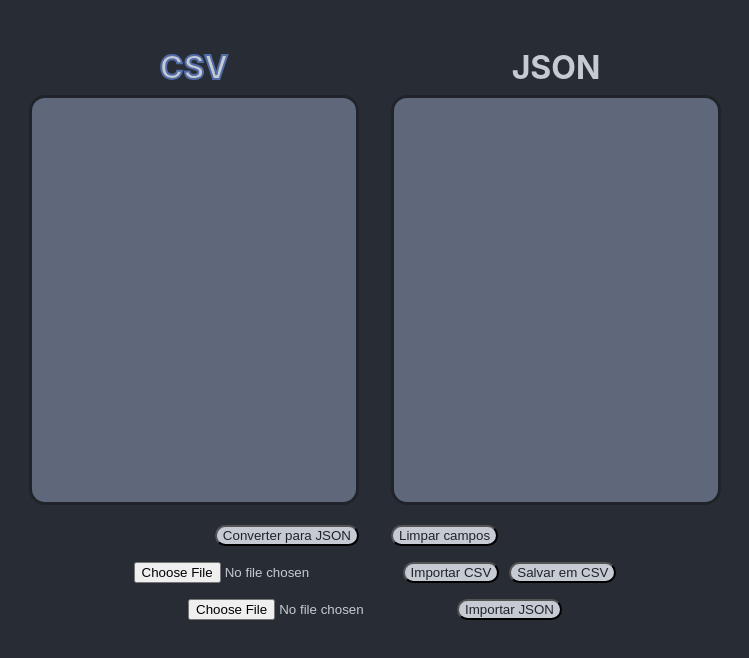
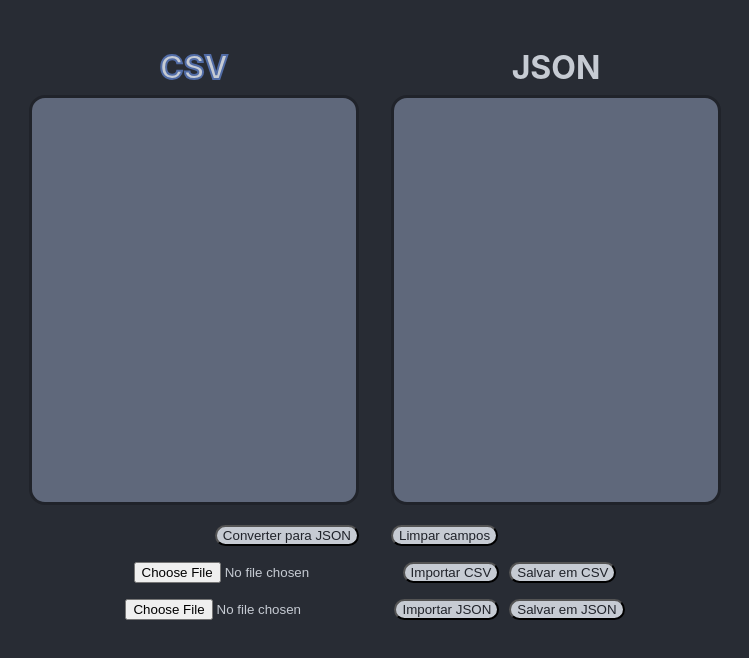
Before and after one commit to Vinny021/csv2json, a React (Create React App) app: page / in a window 1280 px wide. Shown: the top 658 px of the page, without its empty margins (265-1014 px from the left). Built offline with nearby package versions, Linux system fonts and the light colour scheme.

Commit message:
Save content in JSON

```diff
--- a/src/App.jsx
+++ b/src/App.jsx
@@ -245,6 +245,31 @@ function App() {
     }
   }
 
+  const saveJsonContent = () => {
+    try {
+        if (!validateJson()) {
+          setShowAlert([true, 'Sem conteúdo Json']);
+          setTimeout(() => setShowAlert(false), 1500);
+          return;
+        }
+
+        const blob = new Blob([jsonText], { type: 'text/json' });
+
+        const url = window.URL.createObjectURL(blob);
+
+        const a = document.createElement('a');
+        a.href = url;
+        a.download = jsonFileName;
+        a.click();
+
+        window.URL.revokeObjectURL(url);
+    } catch (error) {
+      console.log(error);
+      setShowAlert([true, 'Erro ao salvar arquivo']);
+      setTimeout(() => setShowAlert(false), 1500);
+    }
+  }
+
   var alertDiv = showAlert[0] ? <AlertComponent errorMessage={showAlert[1]}/> : null
 
   var csvTextArea = csvTitle === 'CsvSelected' ?
@@ -287,7 +312,7 @@ function App() {
       <div className='ButtonsSections'>
           <input id="jsonFileInput" type="file" className='InputFile' accept=".json"/>
           <button className='ActionButton' onClick={importJsonFile}>Importar JSON</button>
-          {/* <button className='ActionButton' style={{marginLeft:'10px'}} onClick={saveCsvContent}>Salvar em JSON</button> */}
+          <button className='ActionButton' style={{marginLeft:'10px'}} onClick={saveJsonContent}>Salvar em JSON</button>
       </div>
     </div>
   );
```
Also changed, not shown: ToDo.txt.
